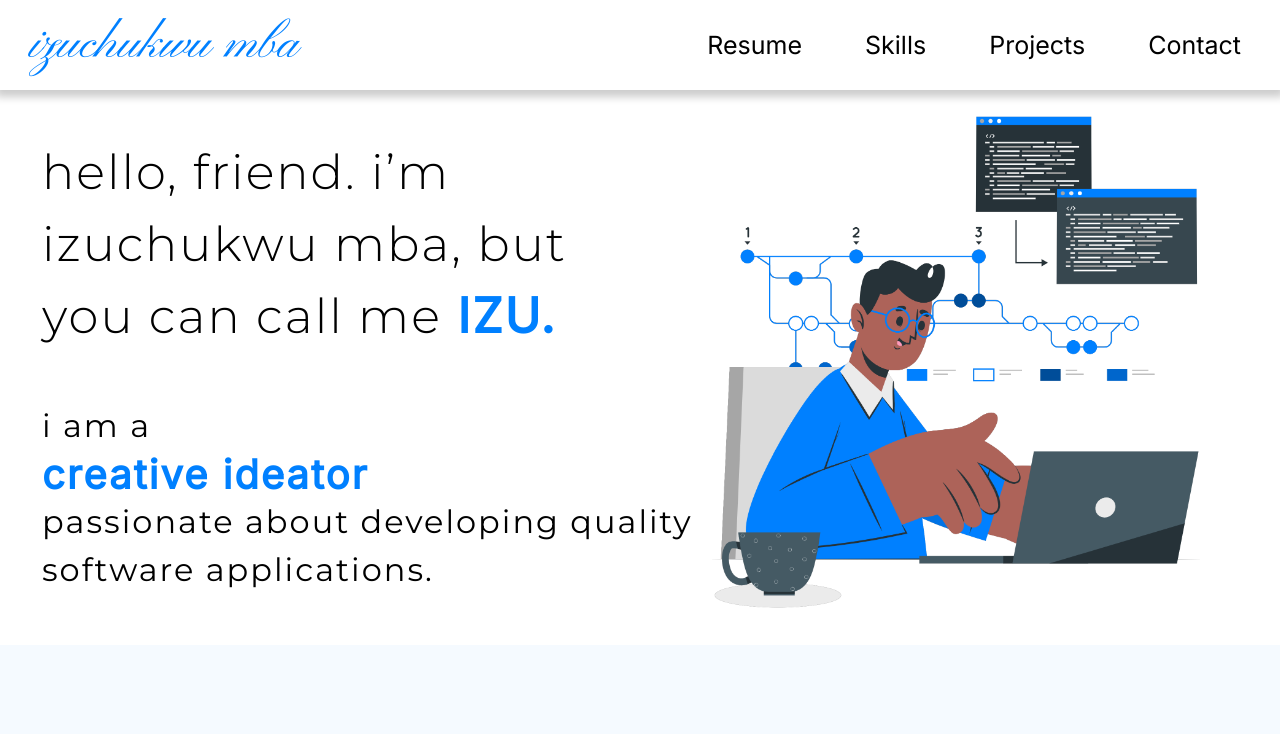
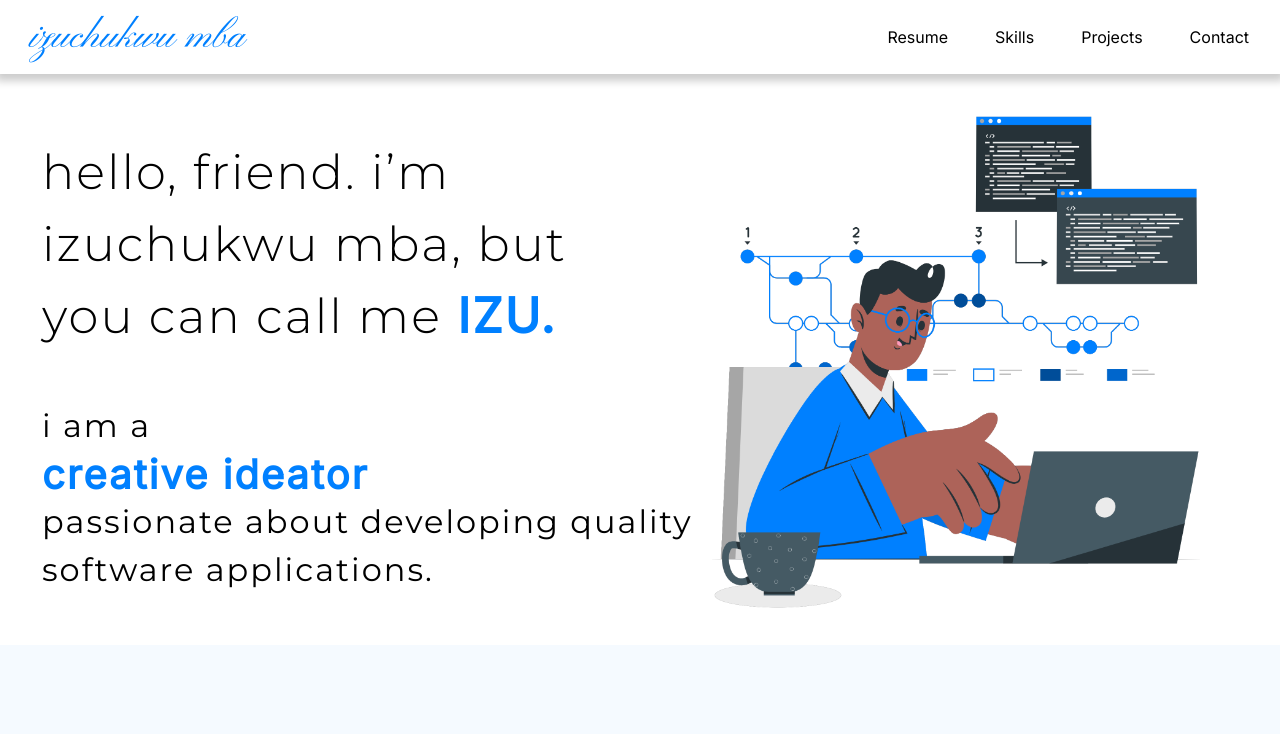
Before and after one commit to izuchukwumba/portfolio, a React (Create React App) app: page / in a window 1280 px wide. Shown: the top 734 px of the page. Built offline with nearby package versions, Linux system fonts and the light colour scheme; a web font is replaced by a local one.

Commit message:
update Nav.css, Portfolio.css and Skills.css

```diff
--- a/src/styles/Nav.css
+++ b/src/styles/Nav.css
@@ -4,7 +4,7 @@
   position: fixed;
   top: 0;
   overflow: hidden;
-  height: 5.625rem;
+  height: 4.625rem;
   background-color: #fff;
   box-shadow: 0rem 0.1875rem 0.5rem 0.25rem rgba(0, 0, 0, 0.2);
 
@@ -24,20 +24,11 @@
   padding: 2.5rem 0rem;
 }
 
-.nav-texts {
-  position: absolute;
-  right: 0;
-  cursor: pointer;
-  display: flex;
-  justify-content: center;
-  align-items: center;
-}
-
 .nav-logo {
   position: absolute;
   left: 15px;
   margin-left: 15px;
-  font-size: 3.125rem;
+  font-size: 2.5rem;
   font-weight: 400;
   line-height: 180%;
   text-transform: lowercase;
@@ -52,13 +43,22 @@
   width: 5rem;
 } */
 
+.nav-texts {
+  position: absolute;
+  right: 0;
+  cursor: pointer;
+  display: flex;
+  justify-content: center;
+  align-items: center;
+}
+
 .nav-texts div {
-  font-size: 1.5625rem;
-  padding-right: 1.5rem;
-  padding-left: 1.5rem;
+  font-size: 1;
+  padding-right: 1rem;
+  padding-left: 1rem;
 
   margin-right: 0.9375rem;
-  height: 3.125rem;
+  height: 2.5rem;
   /* width: 6.25rem; */
   border-radius: 0.625rem;
   /* background-color: rgba(0, 128, 255, 0.1); */
@@ -72,14 +72,10 @@
 }
 
 .nav-texts div:hover {
-  font-size: 1.6rem;
-  /* font-weight: 500; */
-  /* width: 7rem; */
-  /* height: 3.75rem; */
-  /* padding: 3rem; */
+  font-size: 1.1rem;
 
   background-color: rgba(0, 128, 255, 0.3);
-  box-shadow: 0px 4px 4px 0px rgba(0, 0, 0, 0.25), 0px 4px 4px 0px rgba(0, 0, 0, 0.25) inset;
+  /* box-shadow: 0px 4px 4px 0px rgba(0, 0, 0, 0.25), 0px 4px 4px 0px rgba(0, 0, 0, 0.25) inset; */
 }
 
 .nav-texts div a {
--- a/src/styles/Portfolio.css
+++ b/src/styles/Portfolio.css
@@ -1,5 +1,5 @@
 #Portfolio {
-  padding-top: 5.625rem;
+  padding-top: 4.625rem;
   margin-left: 40px;
 }
 #portfolio-header {
--- a/src/styles/Skills.css
+++ b/src/styles/Skills.css
@@ -1,6 +1,6 @@
 #Skills {
   background: rgba(160, 207, 255, 0.1);
-  padding-top: 5.625rem;
+  padding-top: 4.625rem;
 }
 
 #skills-header-container {
```
